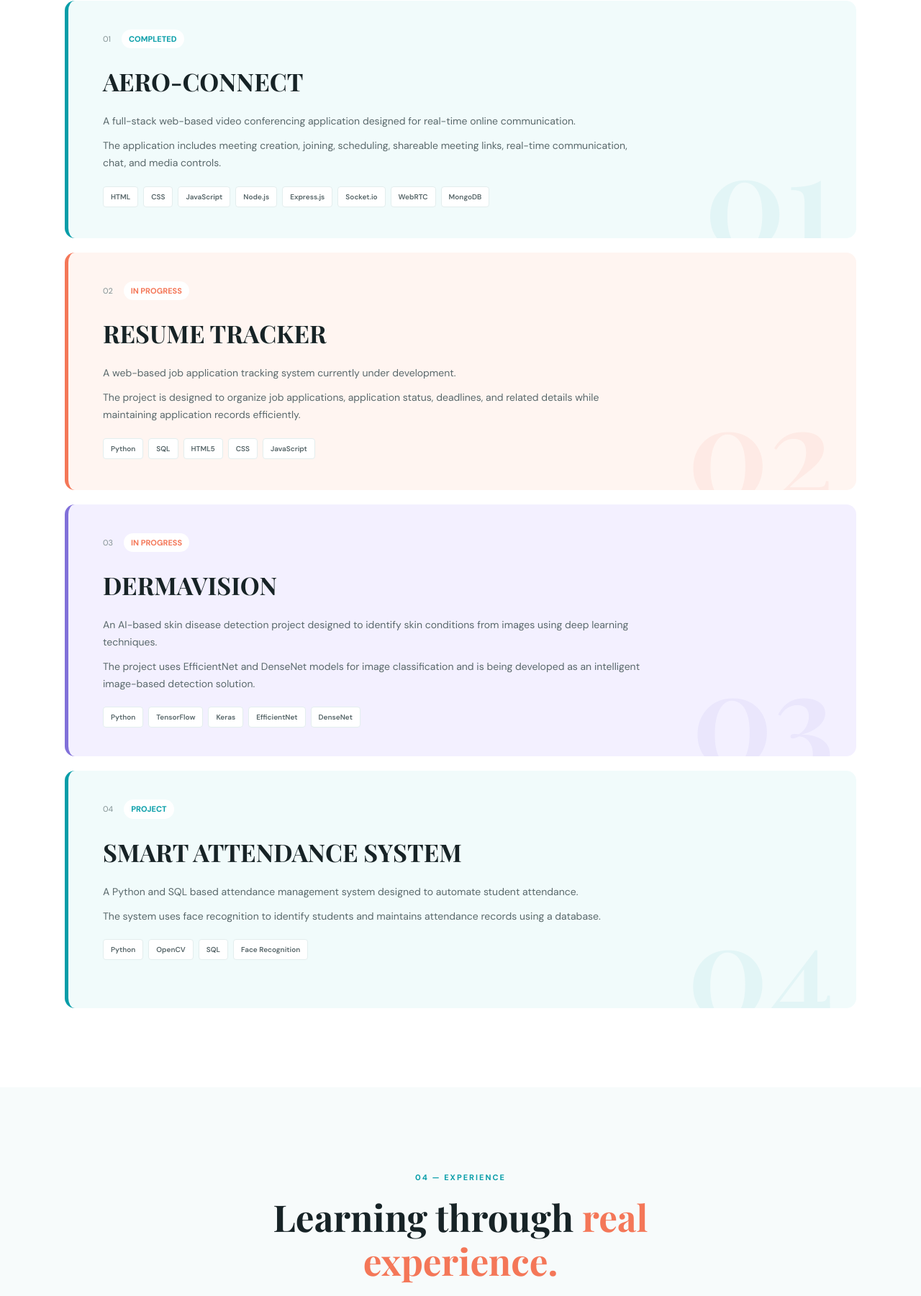
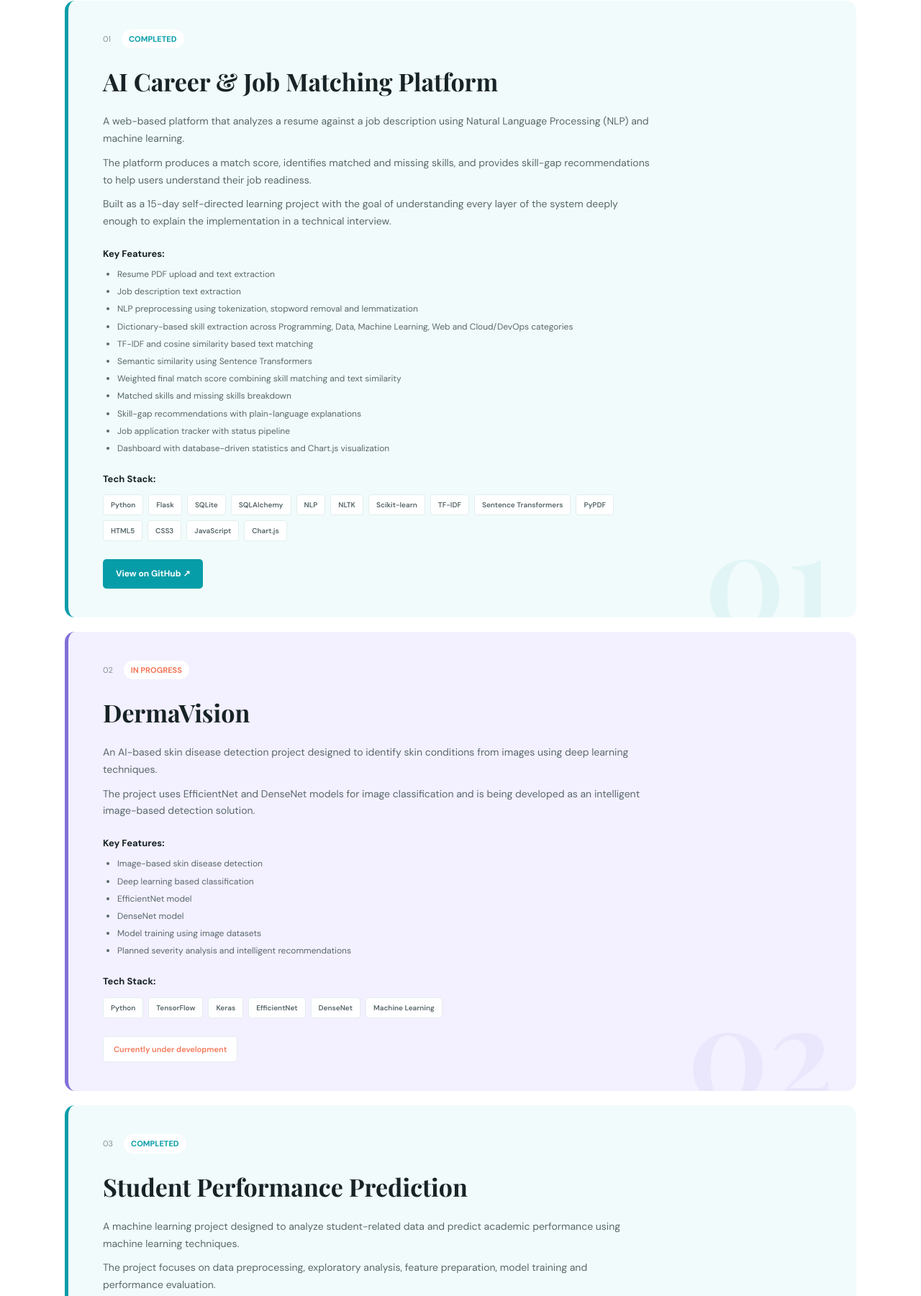
Before and after one commit to Nikshepa-AS/Nikshepa-AS-portfolio, a plain HTML site: page index.html in a window 1280 px wide. Shown: the part 2561-4362 px from the top of the page at 72% size. Drawn offline with nearby package versions, Linux system fonts and the light colour scheme.

Commit message:
Update portfolio projects

```diff
--- a/index.html
+++ b/index.html
@@ -495,6 +495,7 @@
 
 
     <!-- ================= PROJECTS ================= -->
+<!-- ================= PROJECTS ================= -->
 
 <section id="projects" class="section projects-section">
 
@@ -513,7 +514,7 @@
     <div class="projects-container">
 
 
-            <!-- AERO CONNECT -->
+        <!-- ================= PROJECT 01 ================= -->
 
         <article class="project-card">
 
@@ -531,37 +532,128 @@
 
 
                 <h3>
-                        AERO-CONNECT
+                    AI Career & Job Matching Platform
                 </h3>
 
 
                 <p>
-                        A full-stack web-based video conferencing
-                        application designed for real-time online
-                        communication.
+                    A web-based platform that analyzes a resume
+                    against a job description using Natural Language
+                    Processing (NLP) and machine learning.
                 </p>
 
 
                 <p>
-                        The application includes meeting creation,
-                        joining, scheduling, shareable meeting links,
-                        real-time communication, chat, and media
-                        controls.
+                    The platform produces a match score, identifies
+                    matched and missing skills, and provides
+                    skill-gap recommendations to help users understand
+                    their job readiness.
                 </p>
 
 
-                    <div class="tags">
+                <p>
+                    Built as a 15-day self-directed learning project
+                    with the goal of understanding every layer of the
+                    system deeply enough to explain the implementation
+                    in a technical interview.
+                </p>
 
-                        <span>HTML</span>
-                        <span>CSS</span>
-                        <span>JavaScript</span>
-                        <span>Node.js</span>
-                        <span>Express.js</span>
-                        <span>Socket.io</span>
-                        <span>WebRTC</span>
-                        <span>MongoDB</span>
+
+                <div class="project-features">
+
+                    <strong>Key Features:</strong>
+
+                    <ul>
+
+                        <li>
+                            Resume PDF upload and text extraction
+                        </li>
+
+                        <li>
+                            Job description text extraction
+                        </li>
+
+                        <li>
+                            NLP preprocessing using tokenization,
+                            stopword removal and lemmatization
+                        </li>
+
+                        <li>
+                            Dictionary-based skill extraction
+                            across Programming, Data, Machine Learning,
+                            Web and Cloud/DevOps categories
+                        </li>
+
+                        <li>
+                            TF-IDF and cosine similarity based
+                            text matching
+                        </li>
+
+                        <li>
+                            Semantic similarity using Sentence
+                            Transformers
+                        </li>
+
+                        <li>
+                            Weighted final match score combining
+                            skill matching and text similarity
+                        </li>
+
+                        <li>
+                            Matched skills and missing skills breakdown
+                        </li>
+
+                        <li>
+                            Skill-gap recommendations with
+                            plain-language explanations
+                        </li>
+
+                        <li>
+                            Job application tracker with status pipeline
+                        </li>
+
+                        <li>
+                            Dashboard with database-driven statistics
+                            and Chart.js visualization
+                        </li>
+
+                    </ul>
 
                 </div>
+
+
+                <div class="tech-stack">
+
+                    <strong>Tech Stack:</strong>
+
+                    <span>Python</span>
+                    <span>Flask</span>
+                    <span>SQLite</span>
+                    <span>SQLAlchemy</span>
+                    <span>NLP</span>
+                    <span>NLTK</span>
+                    <span>Scikit-learn</span>
+                    <span>TF-IDF</span>
+                    <span>Sentence Transformers</span>
+                    <span>PyPDF</span>
+                    <span>HTML5</span>
+                    <span>CSS3</span>
+                    <span>JavaScript</span>
+                    <span>Chart.js</span>
+
+                </div>
+
+
+                <!-- CHANGE THIS URL -->
+
+                <a
+                    href="https://github.com/Nikshepa-AS/AI-Career-Job-Matching-Platform"
+                    target="_blank"
+                    rel="noopener noreferrer"
+                    class="project-link"
+                >
+                    View on GitHub ↗
+                </a>
 
             </div>
 
@@ -573,9 +665,10 @@
         </article>
 
 
-            <!-- RESUME TRACKER -->
 
-            <article class="project-card coral-project">
+        <!-- ================= PROJECT 02 ================= -->
+
+        <article class="project-card lavender-project">
 
             <div class="project-content">
 
@@ -591,33 +684,78 @@
 
 
                 <h3>
-                        RESUME TRACKER
+                    DermaVision
                 </h3>
 
 
                 <p>
-                        A web-based job application tracking system
-                        currently under development.
+                    An AI-based skin disease detection project
+                    designed to identify skin conditions from images
+                    using deep learning techniques.
                 </p>
 
 
                 <p>
-                        The project is designed to organize job
-                        applications, application status, deadlines,
-                        and related details while maintaining
-                        application records efficiently.
+                    The project uses EfficientNet and DenseNet
+                    models for image classification and is being
+                    developed as an intelligent image-based
+                    detection solution.
                 </p>
 
 
-                    <div class="tags">
+                <div class="project-features">
+
+                    <strong>Key Features:</strong>
+
+                    <ul>
+
+                        <li>
+                            Image-based skin disease detection
+                        </li>
+
+                        <li>
+                            Deep learning based classification
+                        </li>
+
+                        <li>
+                            EfficientNet model
+                        </li>
+
+                        <li>
+                            DenseNet model
+                        </li>
+
+                        <li>
+                            Model training using image datasets
+                        </li>
+
+                        <li>
+                            Planned severity analysis and
+                            intelligent recommendations
+                        </li>
+
+                    </ul>
+
+                </div>
+
+
+                <div class="tech-stack">
+
+                    <strong>Tech Stack:</strong>
 
                     <span>Python</span>
-                        <span>SQL</span>
-                        <span>HTML5</span>
-                        <span>CSS</span>
-                        <span>JavaScript</span>
+                    <span>TensorFlow</span>
+                    <span>Keras</span>
+                    <span>EfficientNet</span>
+                    <span>DenseNet</span>
+                    <span>Machine Learning</span>
 
                 </div>
+
+
+                <span class="project-status">
+                    Currently under development
+                </span>
 
             </div>
 
@@ -629,9 +767,10 @@
         </article>
 
 
-            <!-- DERMAVISION -->
 
-            <article class="project-card lavender-project">
+        <!-- ================= PROJECT 03 ================= -->
+
+        <article class="project-card">
 
             <div class="project-content">
 
@@ -639,42 +778,90 @@
 
                     <span>03</span>
 
-                        <b class="ongoing">
-                            IN PROGRESS
+                    <b class="completed">
+                        COMPLETED
                     </b>
 
                 </div>
 
 
                 <h3>
-                        DERMAVISION
+                    Student Performance Prediction
                 </h3>
 
 
                 <p>
-                        An AI-based skin disease detection project
-                        designed to identify skin conditions from
-                        images using deep learning techniques.
+                    A machine learning project designed to analyze
+                    student-related data and predict academic
+                    performance using machine learning techniques.
                 </p>
 
 
                 <p>
-                        The project uses EfficientNet and DenseNet
-                        models for image classification and is being
-                        developed as an intelligent image-based
-                        detection solution.
+                    The project focuses on data preprocessing,
+                    exploratory analysis, feature preparation,
+                    model training and performance evaluation.
                 </p>
 
 
-                    <div class="tags">
+                <div class="project-features">
+
+                    <strong>Key Features:</strong>
+
+                    <ul>
+
+                        <li>
+                            Student dataset analysis
+                        </li>
+
+                        <li>
+                            Data preprocessing
+                        </li>
+
+                        <li>
+                            Feature preparation
+                        </li>
+
+                        <li>
+                            Machine learning model training
+                        </li>
+
+                        <li>
+                            Model evaluation
+                        </li>
+
+                        <li>
+                            Student performance prediction
+                        </li>
+
+                    </ul>
+
+                </div>
+
+
+                <div class="tech-stack">
+
+                    <strong>Tech Stack:</strong>
 
                     <span>Python</span>
-                        <span>TensorFlow</span>
-                        <span>Keras</span>
-                        <span>EfficientNet</span>
-                        <span>DenseNet</span>
+                    <span>Pandas</span>
+                    <span>NumPy</span>
+                    <span>Scikit-learn</span>
+                    <span>Jupyter Notebook</span>
 
                 </div>
+
+
+                <!-- CHANGE THIS URL -->
+
+                <a
+                    href="https://github.com/Nikshepa-AS/Student-performance-indicator"
+                    target="_blank"
+                    rel="noopener noreferrer"
+                    class="project-link"
+                >
+                    View on GitHub ↗
+                </a>
 
             </div>
 
@@ -686,62 +873,10 @@
         </article>
 
 
-            <!-- SMART ATTENDANCE -->
-
-            <article class="project-card">
-
-                <div class="project-content">
-
-                    <div class="project-top">
-
-                        <span>04</span>
-
-                        <b class="completed">
-                            PROJECT
-                        </b>
-
-                    </div>
-
-
-                    <h3>
-                        SMART ATTENDANCE SYSTEM
-                    </h3>
-
-
-                    <p>
-                        A Python and SQL based attendance management
-                        system designed to automate student attendance.
-                    </p>
-
-
-                    <p>
-                        The system uses face recognition to identify
-                        students and maintains attendance records
-                        using a database.
-                    </p>
-
-
-                    <div class="tags">
-
-                        <span>Python</span>
-                        <span>OpenCV</span>
-                        <span>SQL</span>
-                        <span>Face Recognition</span>
-
-                    </div>
-
-                </div>
-
-
-                <div class="big-number">
-                    04
-                </div>
-
-            </article>
-
     </div>
 
 </section>
+
 
 
     <!-- ================= EXPERIENCE ================= -->
--- a/style.css
+++ b/style.css
@@ -2124,3 +2124,110 @@ footer strong {
     }
 
 }
+/* =========================================================
+   PROJECT DETAILS
+========================================================= */
+
+.project-features {
+    margin-top: 22px;
+    color: var(--text);
+}
+
+
+.project-features strong {
+    display: block;
+    margin-bottom: 8px;
+    color: var(--dark);
+    font-size: 13px;
+}
+
+
+.project-features ul {
+    margin-left: 20px;
+    padding-left: 0;
+}
+
+
+.project-features li {
+    margin-bottom: 5px;
+    font-size: 12px;
+    line-height: 1.6;
+}
+
+
+.tech-stack {
+    display: flex;
+    flex-wrap: wrap;
+    align-items: center;
+    gap: 7px;
+    margin-top: 22px;
+}
+
+
+.tech-stack strong {
+    width: 100%;
+    margin-bottom: 3px;
+    font-size: 13px;
+    color: var(--dark);
+}
+
+
+.tech-stack span {
+    padding: 5px 10px;
+    background: white;
+    border: 1px solid #e3eeee;
+    border-radius: 4px;
+    color: #566568;
+    font-size: 10px;
+    font-weight: 600;
+}
+
+
+.project-link {
+    display: inline-flex;
+    align-items: center;
+    gap: 7px;
+
+    margin-top: 25px;
+
+    padding: 10px 18px;
+
+    background: var(--teal);
+    color: white;
+
+    border-radius: 5px;
+
+    text-decoration: none;
+
+    font-size: 12px;
+    font-weight: 700;
+
+    transition: 0.3s;
+}
+
+
+.project-link:hover {
+    background: var(--teal-dark);
+    transform: translateY(-2px);
+}
+
+
+.project-status {
+    display: inline-block;
+
+    margin-top: 25px;
+
+    padding: 8px 14px;
+
+    background: white;
+
+    border: 1px solid #e3eeee;
+
+    border-radius: 5px;
+
+    color: var(--coral);
+
+    font-size: 11px;
+
+    font-weight: 600;
+}
```
Lines whose indentation alone changed are shown as unchanged.
